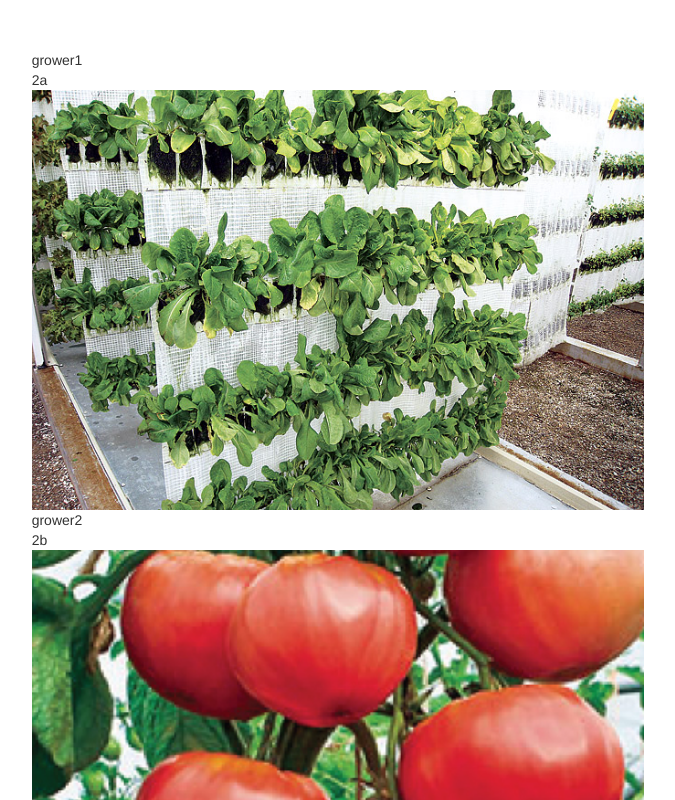
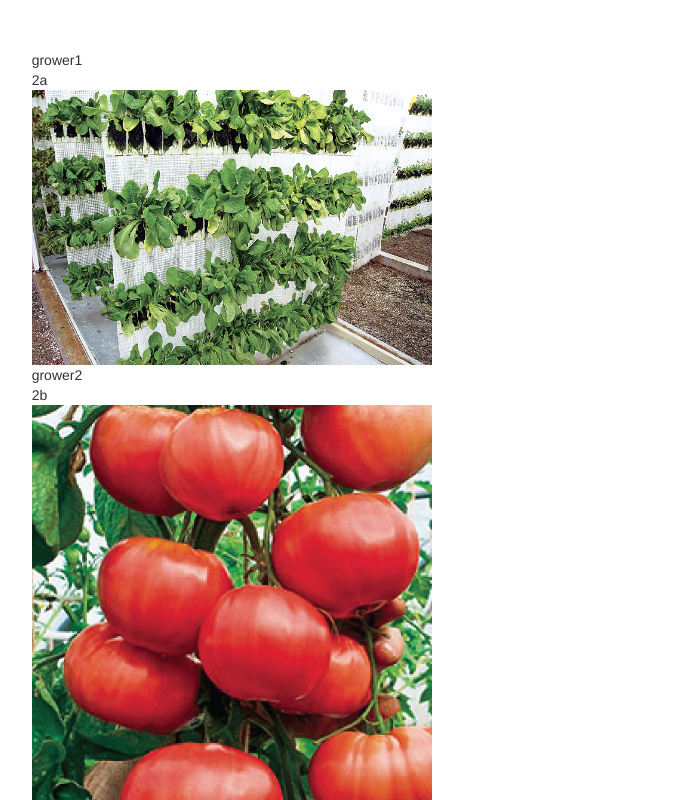
Before and after one commit to rolz/protothon, a plain HTML site: page index.html in a window 1280 px wide. Shown: the top 800 px of the page, without its empty margins (405-1080 px from the left). Drawn offline with nearby package versions, Linux system fonts and the light colour scheme.

Commit message:
fixed image size

```diff
--- a/css/style.css
+++ b/css/style.css
@@ -1,5 +1,5 @@
 img {
-	width:612px;
+	width:400px;
 	height: auto;
 }
 
```
